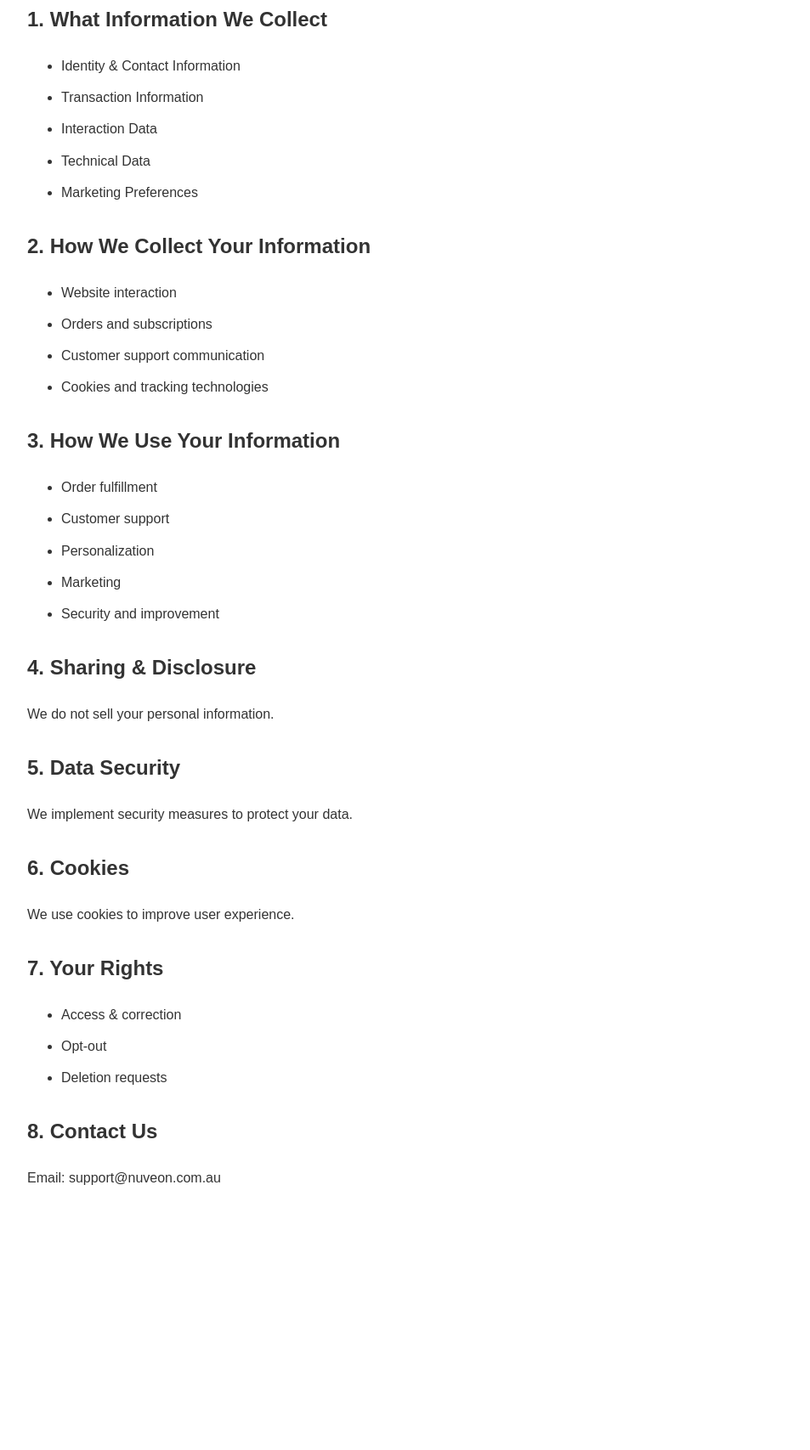
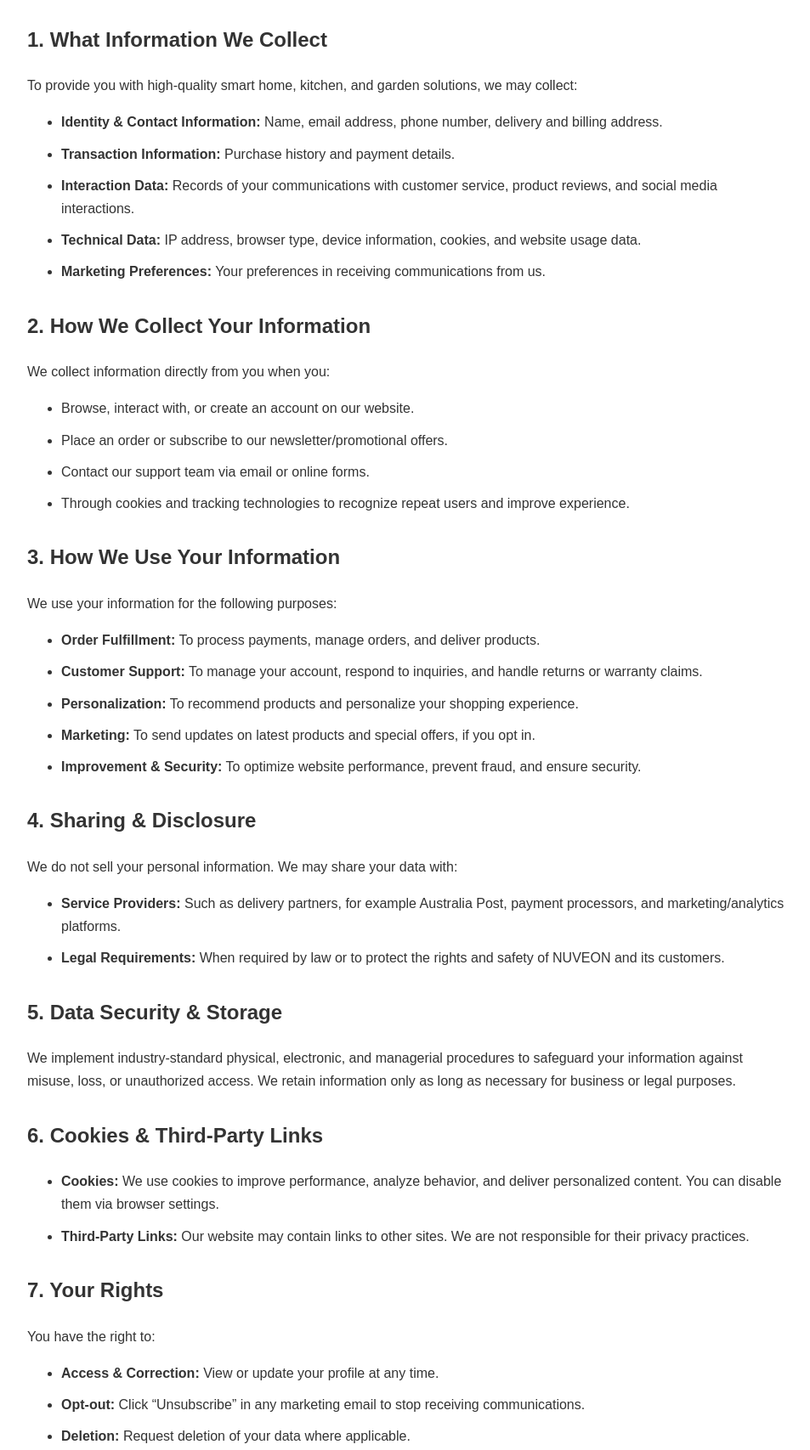
Before and after one commit to Winona19111/nuveon., a plain HTML site: page privacy.html in a window 1280 px wide. Shown: the part 280-1987 px from the top of the page at 85% size, without its empty margins (158-1111 px from the left). Before the commit the page ends 1750 px from the top, so only its background shows below. Drawn offline with Linux system fonts and the light colour scheme.

Commit message:
Update privacy.html

```diff
--- a/privacy.html
+++ b/privacy.html
@@ -3,8 +3,7 @@
 <head>
 <meta charset="UTF-8">
 <meta name="viewport" content="width=device-width, initial-scale=1.0">
-<title>Privacy Policy | NUVEON</title>
-
+<title>Privacy Statement | NUVEON</title>
 <style>
 body{
   font-family:Arial, Helvetica, sans-serif;
@@ -14,9 +13,10 @@ body{
   line-height:1.7;
   color:#333;
 }
-h1{margin-bottom:20px;}
+h1{margin-bottom:10px;}
 h2{margin-top:30px;}
-p, li{margin-bottom:10px;}
+li{margin-bottom:10px;}
+a{color:#111;}
 </style>
 </head>
 
@@ -25,52 +25,69 @@ p, li{margin-bottom:10px;}
 <h1>NUVEON Privacy Statement</h1>
 <p><strong>Last Updated: March 2026</strong></p>
 
-<p>At NUVEON, we value your trust. We are committed to protecting your personal information and ensuring transparency in how we collect, use, and safeguard your data.</p>
+<p>At NUVEON, we value your trust. We are committed to protecting your personal information and ensuring transparency in how we collect, use, and safeguard your data. NUVEON complies with the Privacy Act 1988 and the Australian Privacy Principles (APPs).</p>
 
 <h2>1. What Information We Collect</h2>
+<p>To provide you with high-quality smart home, kitchen, and garden solutions, we may collect:</p>
 <ul>
-<li>Identity & Contact Information</li>
-<li>Transaction Information</li>
-<li>Interaction Data</li>
-<li>Technical Data</li>
-<li>Marketing Preferences</li>
+<li><strong>Identity &amp; Contact Information:</strong> Name, email address, phone number, delivery and billing address.</li>
+<li><strong>Transaction Information:</strong> Purchase history and payment details.</li>
+<li><strong>Interaction Data:</strong> Records of your communications with customer service, product reviews, and social media interactions.</li>
+<li><strong>Technical Data:</strong> IP address, browser type, device information, cookies, and website usage data.</li>
+<li><strong>Marketing Preferences:</strong> Your preferences in receiving communications from us.</li>
 </ul>
 
 <h2>2. How We Collect Your Information</h2>
+<p>We collect information directly from you when you:</p>
 <ul>
-<li>Website interaction</li>
-<li>Orders and subscriptions</li>
-<li>Customer support communication</li>
-<li>Cookies and tracking technologies</li>
+<li>Browse, interact with, or create an account on our website.</li>
+<li>Place an order or subscribe to our newsletter/promotional offers.</li>
+<li>Contact our support team via email or online forms.</li>
+<li>Through cookies and tracking technologies to recognize repeat users and improve experience.</li>
 </ul>
 
 <h2>3. How We Use Your Information</h2>
+<p>We use your information for the following purposes:</p>
 <ul>
-<li>Order fulfillment</li>
-<li>Customer support</li>
-<li>Personalization</li>
-<li>Marketing</li>
-<li>Security and improvement</li>
+<li><strong>Order Fulfillment:</strong> To process payments, manage orders, and deliver products.</li>
+<li><strong>Customer Support:</strong> To manage your account, respond to inquiries, and handle returns or warranty claims.</li>
+<li><strong>Personalization:</strong> To recommend products and personalize your shopping experience.</li>
+<li><strong>Marketing:</strong> To send updates on latest products and special offers, if you opt in.</li>
+<li><strong>Improvement &amp; Security:</strong> To optimize website performance, prevent fraud, and ensure security.</li>
 </ul>
 
-<h2>4. Sharing & Disclosure</h2>
-<p>We do not sell your personal information.</p>
+<h2>4. Sharing &amp; Disclosure</h2>
+<p>We do not sell your personal information. We may share your data with:</p>
+<ul>
+<li><strong>Service Providers:</strong> Such as delivery partners, for example Australia Post, payment processors, and marketing/analytics platforms.</li>
+<li><strong>Legal Requirements:</strong> When required by law or to protect the rights and safety of NUVEON and its customers.</li>
+</ul>
 
-<h2>5. Data Security</h2>
-<p>We implement security measures to protect your data.</p>
+<h2>5. Data Security &amp; Storage</h2>
+<p>We implement industry-standard physical, electronic, and managerial procedures to safeguard your information against misuse, loss, or unauthorized access. We retain information only as long as necessary for business or legal purposes.</p>
 
-<h2>6. Cookies</h2>
-<p>We use cookies to improve user experience.</p>
+<h2>6. Cookies &amp; Third-Party Links</h2>
+<ul>
+<li><strong>Cookies:</strong> We use cookies to improve performance, analyze behavior, and deliver personalized content. You can disable them via browser settings.</li>
+<li><strong>Third-Party Links:</strong> Our website may contain links to other sites. We are not responsible for their privacy practices.</li>
+</ul>
 
 <h2>7. Your Rights</h2>
+<p>You have the right to:</p>
 <ul>
-<li>Access & correction</li>
-<li>Opt-out</li>
-<li>Deletion requests</li>
+<li><strong>Access &amp; Correction:</strong> View or update your profile at any time.</li>
+<li><strong>Opt-out:</strong> Click “Unsubscribe” in any marketing email to stop receiving communications.</li>
+<li><strong>Deletion:</strong> Request deletion of your data where applicable.</li>
 </ul>
 
 <h2>8. Contact Us</h2>
-<p>Email: support@nuveon.com.au</p>
+<p>If you have any questions or wish to exercise your privacy rights, please contact:</p>
+
+<p>
+<strong>NUVEON Privacy Officer</strong><br>
+Email: <a href="mailto:support@nuveon.com.au">support@nuveon.com.au</a><br>
+Website: <a href="https://www.nuveon.com.au">www.nuveon.com.au</a>
+</p>
 
 </body>
 </html>
```
